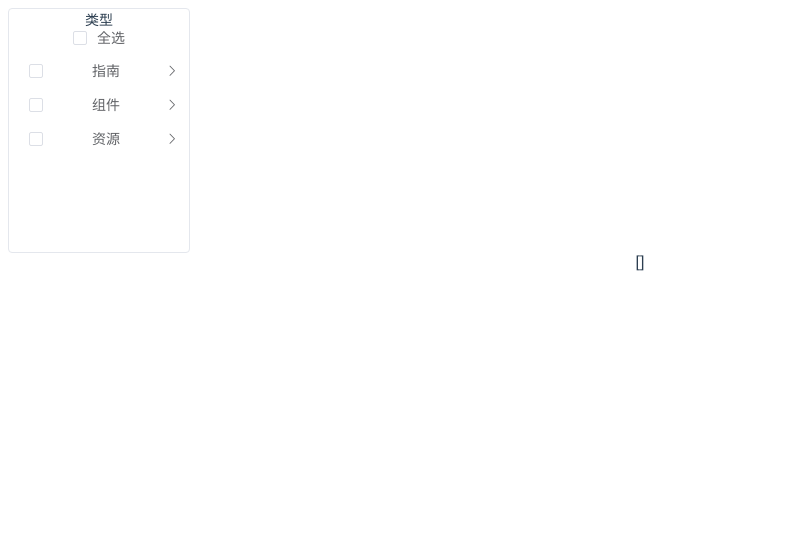
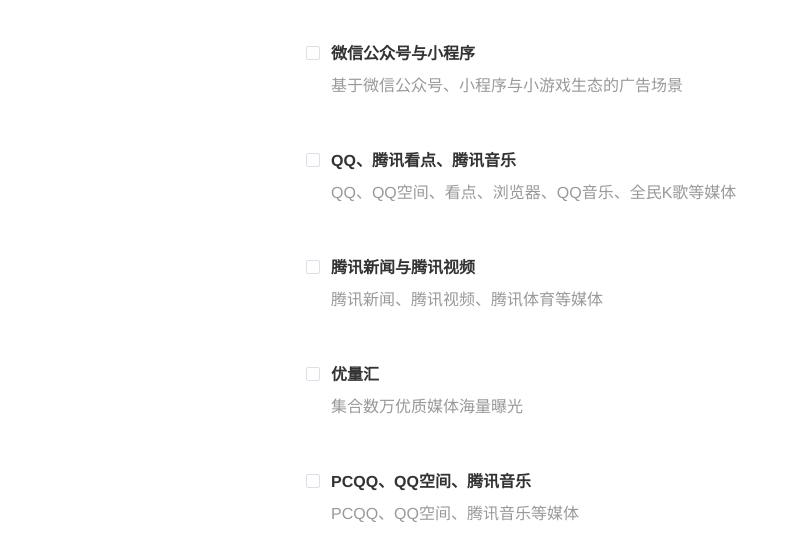
Before and after one commit to yuuer00/demos, a Vue app: page /#/ in a window 1280 px wide. Shown: the top 560 px of the page, without its empty margins (0-791 px from the left). Built offline with nearby package versions, Linux system fonts and the light colour scheme.

Commit message:
selection组件

```diff
--- a/src/App.vue
+++ b/src/App.vue
@@ -9,7 +9,6 @@
   font-family: Avenir, Helvetica, Arial, sans-serif;
   -webkit-font-smoothing: antialiased;
   -moz-osx-font-smoothing: grayscale;
-  text-align: center;
   color: #2c3e50;
 }
 #nav {
--- a/src/components/cascader-panel/index.vue
+++ b/src/components/cascader-panel/index.vue
@@ -83,6 +83,3 @@
   }
 };
 </script>
-
-<style>
-</style>
--- /dev/null
+++ b/src/components/selection/index.vue
@@ -0,0 +1,137 @@
+<template>
+  <div class="selection">
+    <div class="selection_list">
+      <div
+        v-for="item in setting"
+        :key="item.id"
+        class="selection_item"
+        :class="{ active: isCheck(item.site) }"
+        @click="handleItemClick(item)"
+      >
+        <div class="selection_checkbox" @click.stop>
+          <el-checkbox
+            :value="isCheck(item.site)"
+            @input="handleItemClick(item)"
+          ></el-checkbox>
+        </div>
+
+        <div class="selection_content">
+          <div class="selection_title">{{ item.name }}</div>
+          <div class="selection_des">
+            {{ item.description }}
+          </div>
+        </div>
+        <div class="selection_child" v-if="item.site.length > 1" @click.stop>
+          <el-checkbox
+            v-for="child in item.site"
+            :key="child"
+            :value="isCheck(child)"
+            @input="handleChildChange(arguments[0], child)"
+            >{{ child }}
+          </el-checkbox>
+        </div>
+      </div>
+    </div>
+  </div>
+</template>
+
+<script>
+
+export default {
+  props: ["setting"],
+  data() {
+    return {
+      checkSite: [],
+      // 目前选中的是否单选
+      isRadio: false
+    };
+  },
+  methods: {
+    // 传入字符串（'pcqq'）或数据（['pcqq','app']）
+    // 如果checkSite有任意一项，返回true，否则返回false
+    isCheck(site) {
+      if (typeof site === "string") {
+        return this.checkSite.indexOf(site) > -1;
+      }
+      return site.filter(item => this.checkSite.indexOf(item) > -1).length > 0;
+    },
+    handleItemClick(item) {
+      if (item.type === "0") {
+        if (this.isCheck(item.site)) {
+          this.checkSite = [];
+        } else {
+          this.checkSite = [].concat(item.site);
+        }
+        this.isRadio = true;
+      }
+      if (item.type === "1") {
+        if (this.isRadio) {
+          this.checkSite = [];
+        }
+        if (this.isCheck(item.site)) {
+          this.checkSite = this.checkSite.filter(
+            site => item.site.indexOf(site) < 0
+          );
+        } else {
+          this.checkSite = this.checkSite.concat(item.site);
+        }
+        this.isRadio = false;
+      }
+    },
+    handleChildChange(check, site) {
+      if (check) {
+        this.checkSite.push(site);
+      } else {
+        this.checkSite = this.checkSite.filter(item => item !== site);
+      }
+    }
+  },
+  watch: {
+    checkSite(val) {
+      this.$emit("change", val);
+    }
+  }
+};
+</script>
+
+<style lang="less" scoped>
+.selection {
+  .selection_list {
+    .selection_item {
+      border-radius: 8px;
+      overflow: hidden;
+      border: 1px solid transparent;
+      .selection_checkbox {
+        float: left;
+        margin-left: 15px;
+        margin-top: 23px;
+      }
+      .selection_content {
+        padding: 20px 0 20px 40px;
+        cursor: pointer;
+        .selection_title {
+          font-weight: 600;
+          line-height: 25px;
+          color: #333;
+        }
+        .selection_des {
+          color: #999;
+          line-height: 40px;
+        }
+      }
+      .selection_child {
+        display: none;
+        line-height: 40px;
+        background: #ecf0f1;
+        padding-left: 40px;
+      }
+      &.active {
+        border: 1px solid #409eff;
+        .selection_child {
+          display: block;
+        }
+      }
+    }
+  }
+}
+</style>
--- a/src/views/Home.vue
+++ b/src/views/Home.vue
@@ -1,6 +1,6 @@
 <template>
   <div class="home">
-    <div class="d-flex">
+    <div class="d-flex" style="display:none;">
       <ducascader
         :options="options"
         v-model="checkedValue"
@@ -9,19 +9,62 @@
         :props="props"
       ></ducascader>
     </div>
-    {{ checkedValue }}
+    <!-- {{ checkedValue }} -->
+    <div style="margin: 20px auto;width:700px;">
+      <selection :setting="mock" @change="handleSelectionChange"></selection>
+    </div>
   </div>
 </template>
 
 <script>
+const mock = [
+  {
+    id: 0,
+    name: "微信公众号与小程序",
+    description: "基于微信公众号、小程序与小游戏生态的广告场景",
+    site: ["wechat"], // 数组长度大于1, 该项显示两个小选项
+    type: "0" // 1--多选， 0 单选
+  },
+  {
+    id: 1,
+    name: "QQ、腾讯看点、腾讯音乐",
+    description: "QQ、QQ空间、看点、浏览器、QQ音乐、全民K歌等媒体",
+    site: ["qq", "andro"],
+    type: "1" // 1--多选， 0 单选
+  },
+  {
+    id: 2,
+    name: "腾讯新闻与腾讯视频",
+    description: "腾讯新闻、腾讯视频、腾讯体育等媒体",
+    site: ["link", "ios"],
+    type: "1" // 1--多选， 0 单选
+  },
+  {
+    id: 3,
+    name: "优量汇",
+    description: "集合数万优质媒体海量曝光",
+    site: ["app"],
+    type: "1" // 1--多选， 0 单选
+  },
+  {
+    id: 4,
+    name: "PCQQ、QQ空间、腾讯音乐",
+    description: "PCQQ、QQ空间、腾讯音乐等媒体",
+    site: ["pcqq"],
+    type: "0" // 1--多选， 0 单选
+  }
+];
+
 // @ is an alias to /src
 import ducascader from "@/components/cascader-panel/index";
+import selection from "@/components/selection";
 import { options } from "./data";
 export default {
   name: "Home",
-  components: { ducascader },
+  components: { ducascader, selection },
   data() {
     return {
+      mock,
       checkedValue: [],
       options: options,
       props: { multiple: true, value: "id", label: "name", children: "child" },
@@ -37,6 +80,11 @@
         { title: "", multiple: true, isshowallcheck: true }
       ]
     };
+  },
+  methods: {
+    handleSelectionChange(val) {
+      console.log("handleSelectionChange", val);
+    }
   }
 };
 </script>
```
